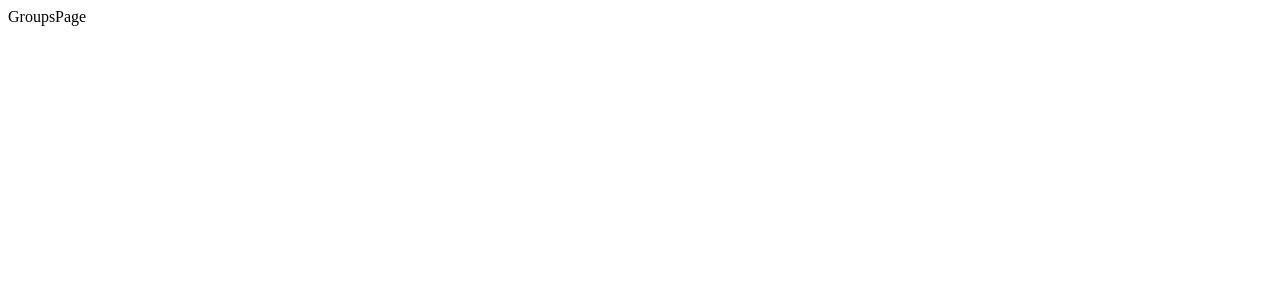
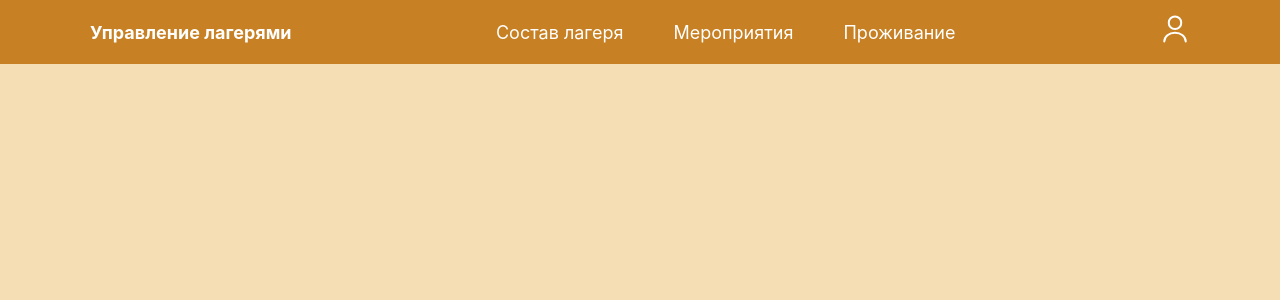
Before and after one commit to AshurovG/camp-management, a React (Vite) app: page / in a window 1280 px wide. Shown: the top 300 px of the page. Built offline with nearby package versions, Linux system fonts and the light colour scheme.

Commit message:
add basic styles and add header component

```diff
--- a/src/App/App.tsx
+++ b/src/App/App.tsx
@@ -1,6 +1,7 @@
 import { useState } from 'react'
 import { HashRouter, Routes, Route, Navigate } from 'react-router-dom'
 import styles from './App.module.scss'
+import Header from 'components/Header'
 import GroupsPage from 'pages/GroupsPage'
 
 function App() {
@@ -9,6 +10,7 @@ function App() {
   return (
     <>
       <HashRouter>
+      <Header/>
         <Routes>
           <Route path='/' element={<GroupsPage/>}/>
         </Routes>
--- a/src/components/Header/Header.module.scss
+++ b/src/components/Header/Header.module.scss
@@ -0,0 +1,223 @@
+@import 'styles/variables.scss';
+@import 'styles/mixins.scss';
+
+.header {
+    position: fixed;
+    top: 0;
+    z-index: 1000;
+    width: 100%;
+    height: 64px;
+    background-color: #C78023;
+    color: #fff;
+
+    &__wrapper {
+        font-size: 18px;
+        position: relative;
+        max-width: 1240px;
+        height: 100%;
+
+        display: flex;
+        flex-direction: row;
+        align-items: center;
+        margin: 0 auto;
+    }
+
+    &__blocks {
+        display: flex;
+        gap: 50px;
+        margin: 0 auto;
+    }
+
+    &__block {
+        text-decoration: none;
+        color: inherit;
+    }
+
+    &__logo {
+        font-weight: 700;
+        text-decoration: none;
+        color: inherit;
+    }
+
+    &__icons {
+        display: flex;
+        align-items: flex-start;
+        gap: 10px;
+    }
+
+    &__profile {
+        text-decoration: none;
+        color: inherit;
+
+        &-icon {
+            cursor: pointer;
+            background-color: red;
+        }
+    }
+}
+
+.burger__icon {
+    display: none;
+}
+
+.cancel__icon {
+    display: none;
+}
+
+.burger__menu {
+    display: none;
+}
+
+.application__icon {
+    &-wrapper {
+        position: relative;
+    }
+
+    &-circle {
+        position: absolute;
+        top: -7px;
+        left: -7px;
+        background-color: #2787F5;
+        font-size: 13px;
+        color: #fff;
+        display: flex;
+        justify-content: center; /* Выравнивание по горизонтали */
+        align-items: center;
+        width: 20px;
+        height: 20px;
+        border-radius: 50%;
+    }
+}
+
+
+
+@include tablet {
+    .header__wrapper {
+      max-width: 1100px;
+    }
+}
+
+@include largeTablet {
+    .header__wrapper {
+      max-width: 900px;
+    }
+}
+
+@include mediumTablet {
+    .header__wrapper {
+      max-width: 800px;
+    }
+}
+
+@include smallTablet {
+    .header__wrapper {
+      max-width: 700px;
+    }
+
+    .burger__icon {
+      display: inline-block;
+      margin-bottom: 5px;
+    }
+
+    .cancel__icon {
+      display: inline-block;
+      position: relative;
+      width: 24px;
+      height: 24px;
+      margin-bottom: 5px;
+    }
+
+    .cancel__icon::before,
+    .cancel__icon::after {
+      content: '';
+      position: absolute;
+      top: 50%;
+      left: 50%;
+      width: 100%;
+      height: 2px;
+      background-color: $brand-secondary;
+      transform-origin: center;
+    }
+
+    .cancel__icon::before {
+      transform: translate(-50%, -50%) rotate(45deg);
+    }
+
+    .cancel__icon::after {
+      transform: translate(-50%, -50%) rotate(-45deg);
+    }
+
+    .header__block {
+      display: none;
+    }
+
+    .burger__menu {
+      display: block;
+      z-index: 1000;
+      position: absolute;
+      top: calc(100% + 10px);
+      right: 0;
+      width: 200px;
+      height: auto;
+      background-color: $brand;
+      display: flex;
+      flex-direction: column;
+      box-shadow: $box-shadow;
+      border-radius: $border-radius;
+
+      &-item {
+        padding: $space-m;
+        text-decoration: none;
+        color: $default-color;
+        cursor: pointer;
+        transition: color .2s ease;
+
+        &:hover {
+          color: $text-secondary;
+        }
+      }
+    }
+}
+
+@include mobileLandscape {
+    .header__wrapper {
+      max-width: 600px;
+    }
+}
+
+@include mobile {
+    .header {
+      &__wrapper {
+        max-width: 500px;
+      }
+
+      &__title {
+        font-size: 18px;
+        min-width: 100px;
+      }
+    }
+}
+
+@include smallMobile {
+    .header__wrapper {
+      max-width: 450px;
+    }
+}
+
+@include extraSmallMobile {
+    .header__wrapper {
+      max-width: 380px;
+    }
+}
+
+@include ultraSmallMobile {
+    .header__wrapper {
+      max-width: 330px;
+    }
+}
+
+@include tinyMobile {
+    .header__wrapper {
+      max-width: 290px;
+    }
+}
--- a/src/components/Header/Header.tsx
+++ b/src/components/Header/Header.tsx
@@ -1,9 +1,29 @@
-import React from 'react'
+import React from 'react';
+import { useState } from 'react';
+import { Link } from 'react-router-dom'
+import styles from './Header.module.scss'
+import ProfileIcon from 'components/Icons/ProfileIcon';
 
-const Header = () => {
-  return (
-    <div>Header</div>
-  )
-}
+const Header: React.FC = () => {
+    return (
+        <div className={styles.header}>
+            <div className={styles.header__wrapper}>
+                <Link to='/' className={styles.header__logo}>Управление лагерями</Link>
 
-export default Header
+                <div className={styles.header__blocks}>
+                    <Link className={styles.header__block} to='/'>Состав лагеря</Link>
+                    <Link className={styles.header__block} to='/'>Мероприятия</Link>
+                    <Link className={styles.header__block} to='/'>Проживание</Link>
+                </div>
+
+                <div className={styles.header__icons}>
+                        <div className={styles['application__icon-wrapper']}>
+                            <ProfileIcon/>
+                        </div>
+                </div>
+            </div>
+        </div>
+    )
+};
+
+export default Header;
--- a/src/components/Header/index.ts
+++ b/src/components/Header/index.ts
@@ -1,2 +1,2 @@
 export { default } from './Header';
-export * from './Header'
+export * from './Header';
--- /dev/null
+++ b/src/components/Icons/Icon/Icon.tsx
@@ -0,0 +1,20 @@
+import * as React from 'react'
+
+export type IconProps = React.SVGAttributes<SVGElement> & {
+    className?: string;
+    color?: 'primary' | 'secondary' | 'accent';
+    width?: number,
+    height?: number,
+    children?: React.ReactNode,
+    onClick?: () => void
+};
+
+const Icon: React.FC<React.PropsWithChildren<IconProps>> = ({ className, width, height, children, onClick }) => {
+    return (
+        <svg onClick={onClick} className={className} xmlns="http://www.w3.org/2000/svg" preserveAspectRatio='xMidYMid meet' width={width} height={height} fill="none">
+            {children}
+        </svg>
+    )
+}
+
+export default Icon;
--- /dev/null
+++ b/src/components/Icons/Icon/index.ts
@@ -0,0 +1,2 @@
+export { default } from './Icon';
+export * from './Icon';
--- /dev/null
+++ b/src/components/Icons/ProfileIcon/ProfileIcon.tsx
@@ -0,0 +1,11 @@
+import * as React from 'react'
+import { IconProps } from '../Icon';
+
+const ProfileIcon: React.FC<IconProps> = ({onClick}) => {
+    return <svg style={{cursor: "pointer"}} onClick={onClick} xmlns="http://www.w3.org/2000/svg" width={30} height={30} viewBox="0 0 30 30" fill="none">
+        <path d="M15 15C18.4518 15 21.25 12.2018 21.25 8.75C21.25 5.29822 18.4518 2.5 15 2.5C11.5482 2.5 8.75 5.29822 8.75 8.75C8.75 12.2018 11.5482 15 15 15Z" stroke="#fff" stroke-width="2" stroke-linecap="round" stroke-linejoin="round"/>
+        <path d="M25.7374 27.5C25.7374 22.6625 20.9249 18.75 14.9999 18.75C9.07495 18.75 4.26245 22.6625 4.26245 27.5" stroke="#fff" stroke-width="2" stroke-linecap="round" stroke-linejoin="round"/>
+    </svg>
+}
+
+export default ProfileIcon;
--- /dev/null
+++ b/src/components/Icons/ProfileIcon/index.ts
@@ -0,0 +1 @@
+export { default } from './ProfileIcon';
--- a/src/index.css
+++ b/src/index.css
@@ -1,68 +1,12 @@
-/* :root {
+:root {
   font-family: Inter, system-ui, Avenir, Helvetica, Arial, sans-serif;
   line-height: 1.5;
   font-weight: 400;
-
-  color-scheme: light dark;
-  color: rgba(255, 255, 255, 0.87);
-  background-color: #242424;
-
-  font-synthesis: none;
-  text-rendering: optimizeLegibility;
-  -webkit-font-smoothing: antialiased;
-  -moz-osx-font-smoothing: grayscale;
-}
-
-a {
-  font-weight: 500;
-  color: #646cff;
-  text-decoration: inherit;
-}
-a:hover {
-  color: #535bf2;
+  /* background-color: #FDA182; */
+  background-color: #F5DEB3;
 }
 
 body {
   margin: 0;
-  display: flex;
-  place-items: center;
-  min-width: 320px;
-  min-height: 100vh;
+  box-sizing: border-box;
 }
-
-h1 {
-  font-size: 3.2em;
-  line-height: 1.1;
-}
-
-button {
-  border-radius: 8px;
-  border: 1px solid transparent;
-  padding: 0.6em 1.2em;
-  font-size: 1em;
-  font-weight: 500;
-  font-family: inherit;
-  background-color: #1a1a1a;
-  cursor: pointer;
-  transition: border-color 0.25s;
-}
-button:hover {
-  border-color: #646cff;
-}
-button:focus,
-button:focus-visible {
-  outline: 4px auto -webkit-focus-ring-color;
-}
-
-@media (prefers-color-scheme: light) {
-  :root {
-    color: #213547;
-    background-color: #ffffff;
-  }
-  a:hover {
-    color: #747bff;
-  }
-  button {
-    background-color: #f9f9f9;
-  }
-} */
--- /dev/null
+++ b/src/styles/mixins.scss
@@ -0,0 +1,65 @@
+@mixin tablet {
+    @media (max-width: 1300px) {
+      @content;
+    }
+}
+
+@mixin largeTablet {
+    @media (max-width: 1150px) {
+      @content;
+    }
+}
+
+@mixin mediumTablet {
+    @media (max-width: 950px) {
+      @content;
+    }
+}
+
+@mixin smallTablet {
+    @media (max-width: 850px) {
+      @content;
+    }
+}
+
+@mixin mobileLandscape {
+    @media (max-width: 750px) {
+      @content;
+    }
+}
+
+@mixin mobile {
+    @media (max-width: 620px) {
+      @content;
+    }
+}
+
+@mixin smallMobile {
+    @media (max-width: 520px) {
+      @content;
+    }
+}
+
+@mixin extraSmallMobile {
+    @media (max-width: 460px) {
+      @content;
+    }
+}
+
+@mixin ultraSmallMobile {
+    @media (max-width: 390px) {
+      @content;
+    }
+}
+
+@mixin tinyMobile {
+    @media (max-width: 340px) {
+      @content;
+    }
+}
+
+@mixin mainImage {
+    @media (max-width: 700px) {
+      @content;
+    }
+}
--- /dev/null
+++ b/src/styles/styles.scss
@@ -0,0 +1,23 @@
+html,
+body {
+  font-family: 'Roboto', sans-serif;
+  margin: 0;
+  padding: 0;
+}
+
+* {
+  box-sizing: border-box;
+}
+
+h1,
+h2,
+h3,
+h4,
+h5,
+h6,
+p,
+blockquote,
+figure,
+pre {
+  margin: 0;
+}
--- /dev/null
+++ b/src/styles/variables.scss
@@ -0,0 +1,19 @@
+$brand: #2787F5;
+$brand-secondary: #3D348B;
+$brand-hover: rgba(181, 70, 15, 0.70);
+$brand-disabled: #D9D9D9;
+$brand-active: #872D01;
+$default-color: #fff;
+$text-primary: #000;
+$text-secondary: #AFADB5;
+$checkbox-disabled: rgba(255, 255, 255, 0.50);
+$description-background: rgba(181, 70, 15, 0.33);
+$box-shadow: 0px 4px 10px 0px rgba(0, 0, 0, 0.25);
+
+$space-xl: 24px;
+$space-l: 20px;
+$space-m: 16px;
+$space-s: 14px;
+$space-xs: 12px;
+$space-xxs: 8px;
+$border-radius: 10px;
```
